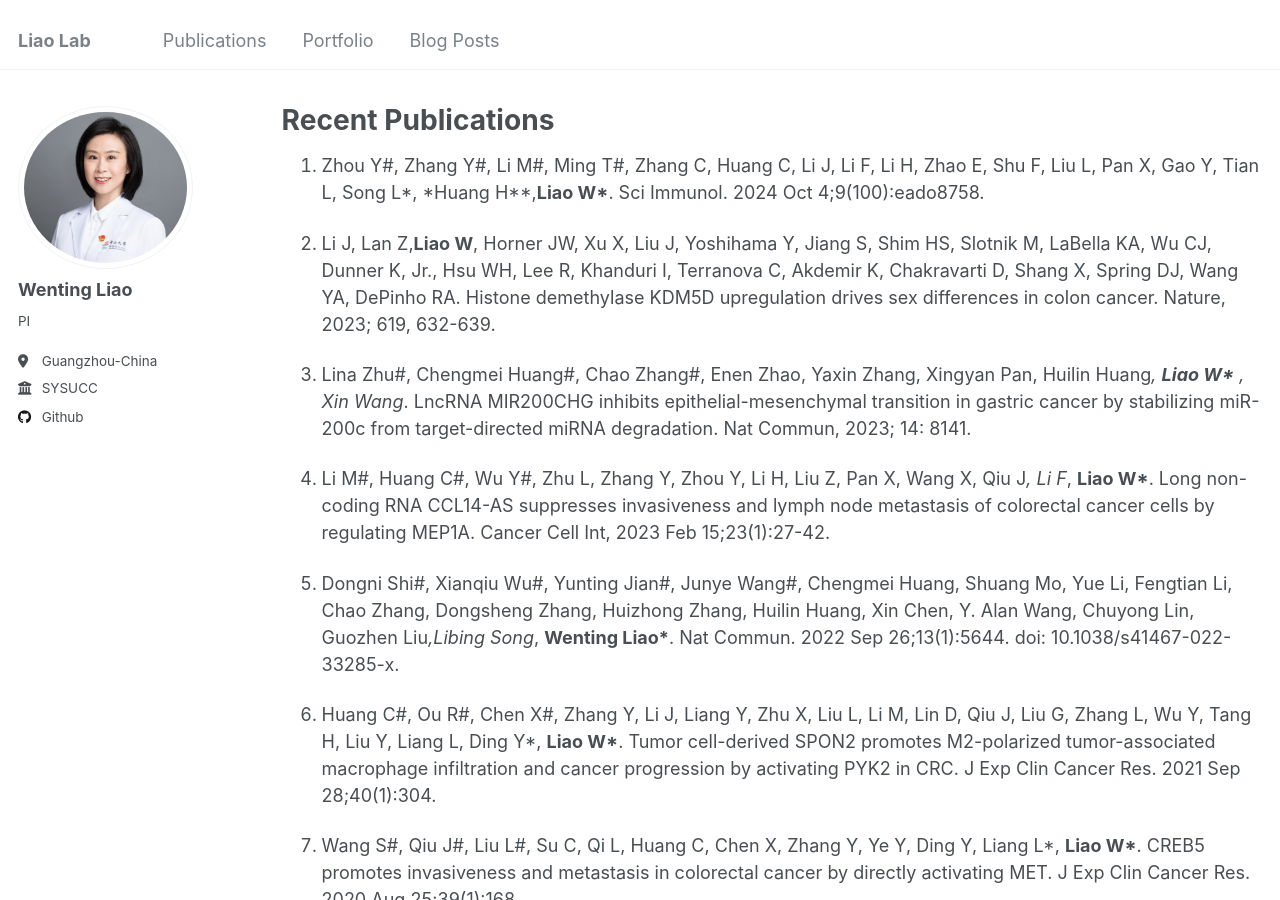
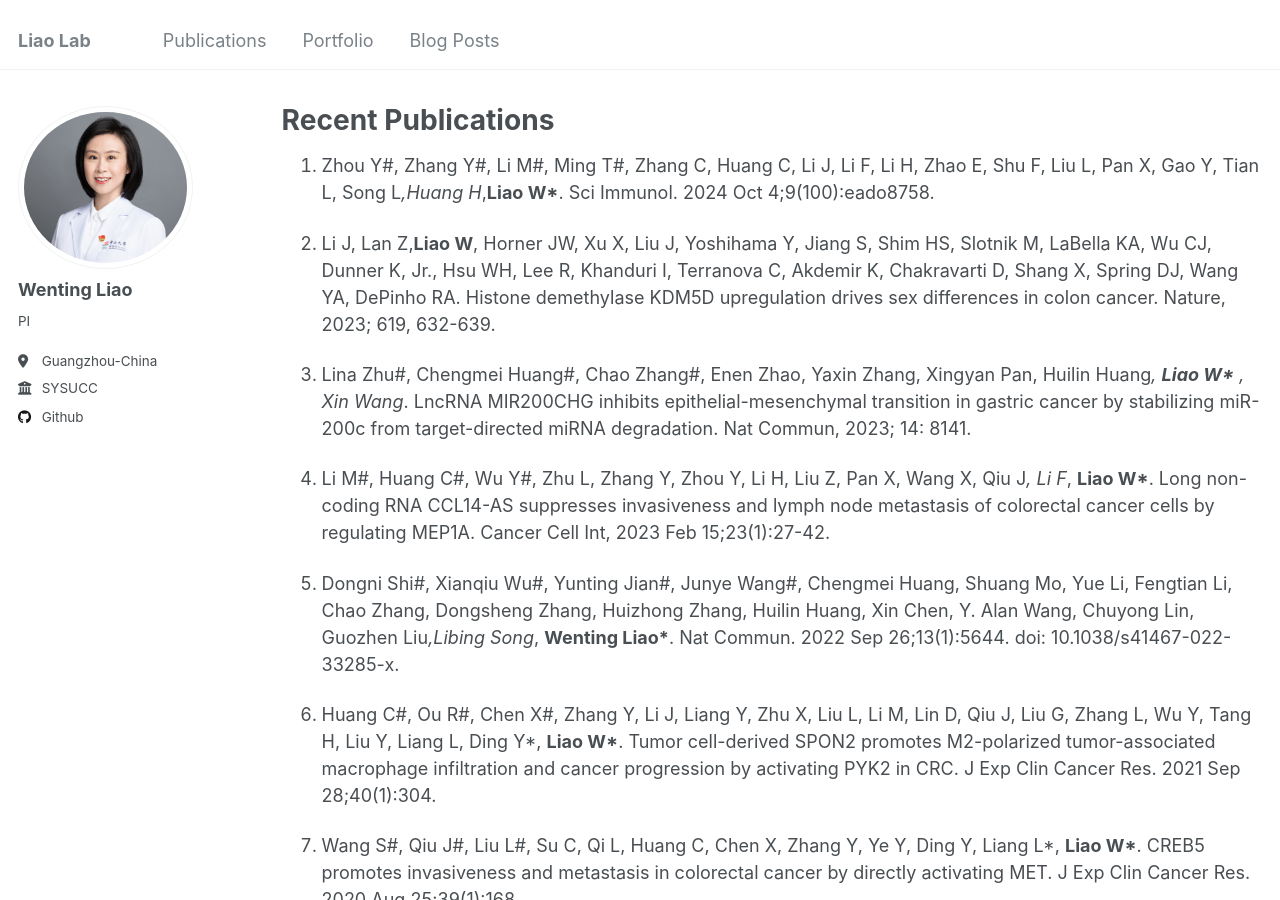
Before and after one commit to ImmunoTransLab/ImmunoTransLab, a Jekyll site: the page built from _pages/publications.md, in a window 1280 px wide and 900 px high. Built offline with Jekyll 4.4.1, drawn with Linux system fonts in a browser that asks for light colours.

```diff
--- a/_pages/publications.md
+++ b/_pages/publications.md
@@ -7,7 +7,7 @@ author_profile: true
 
 
 
-1.	Zhou Y#, Zhang Y#, Li M#, Ming T#, Zhang C, Huang C, Li J, Li F, Li H, Zhao E, Shu F, Liu L, Pan X, Gao Y, Tian L, Song L*, *Huang H**,<strong>Liao W*</strong>. Sci Immunol. 2024 Oct 4;9(100):eado8758.
+1.	Zhou Y#, Zhang Y#, Li M#, Ming T#, Zhang C, Huang C, Li J, Li F, Li H, Zhao E, Shu F, Liu L, Pan X, Gao Y, Tian L, Song L*,Huang H*,<strong>Liao W*</strong>. Sci Immunol. 2024 Oct 4;9(100):eado8758.
 
 
 2. Li J, Lan Z,<strong>Liao W</strong>, Horner JW, Xu X, Liu J, Yoshihama Y, Jiang S, Shim HS, Slotnik M, LaBella KA, Wu CJ, Dunner K, Jr., Hsu WH, Lee R, Khanduri I, Terranova C, Akdemir K, Chakravarti D, Shang X, Spring DJ, Wang YA, DePinho RA. Histone demethylase KDM5D upregulation drives sex differences in colon cancer. Nature, 2023; 619, 632-639.
```
